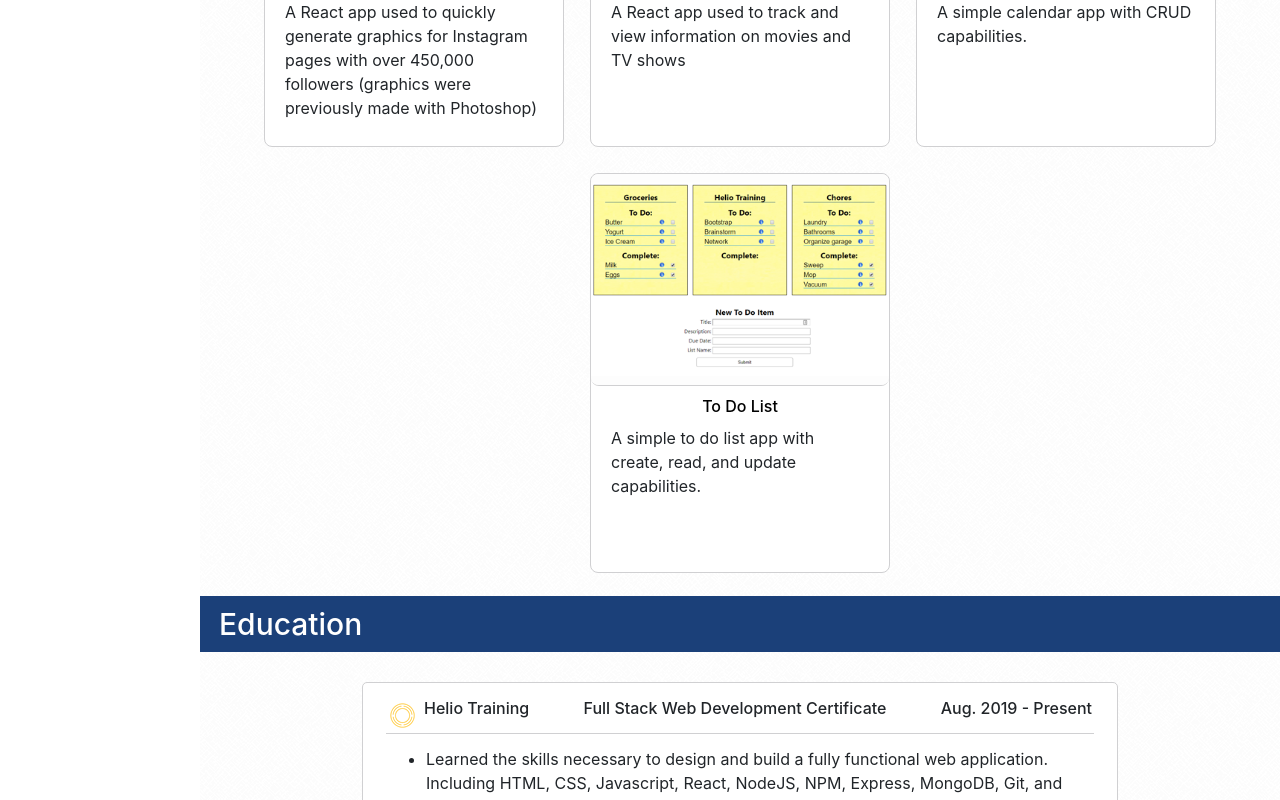
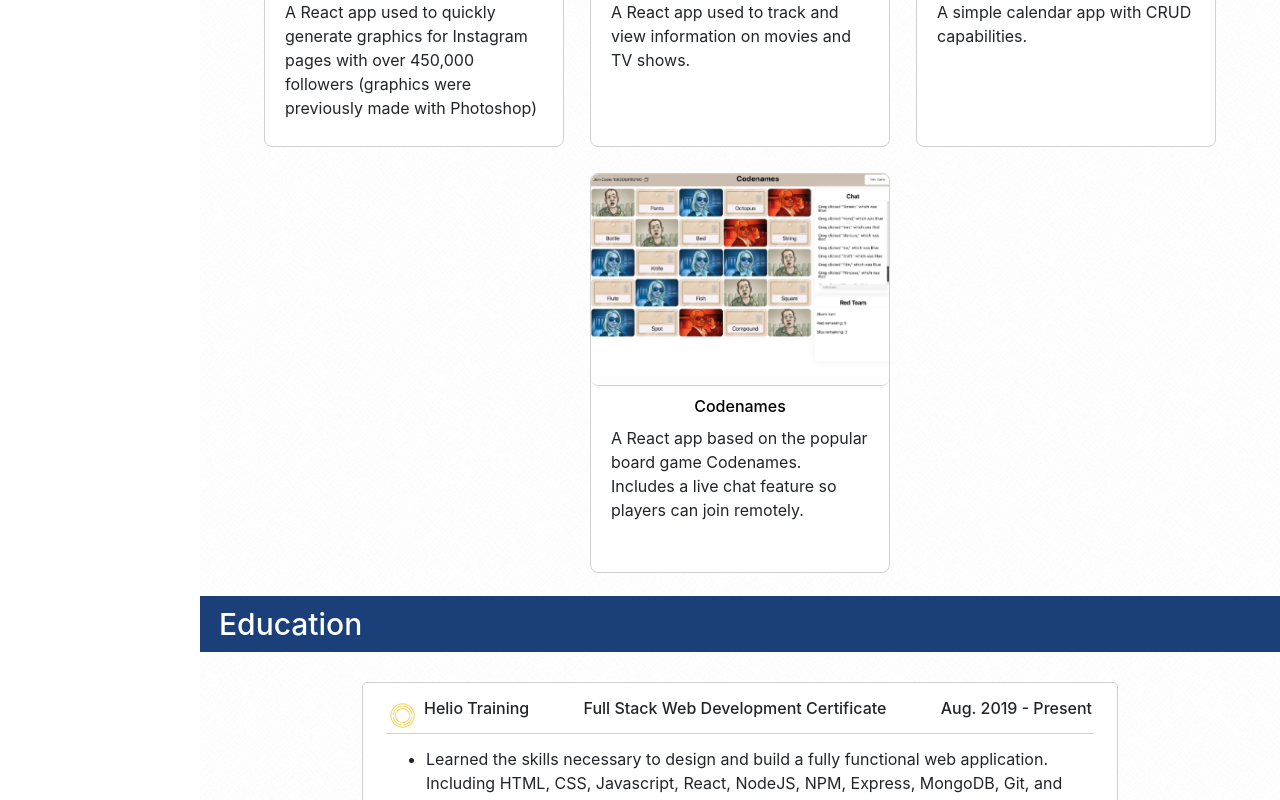
Before and after one commit to gmurph91/greg-portfolio, a React (Create React App) app: page / in a window 1280 px wide. Shown: the part 2738-3538 px from the top of the page. Built offline with nearby package versions, Linux system fonts and the light colour scheme.

Commit message:
added codenames

```diff
--- a/src/pages/home.js
+++ b/src/pages/home.js
@@ -143,7 +143,7 @@ return(
         <img className="projectImage" src="moviedb.png" alt="moviedb.png" />
         <h6><a className="projectLink" href="http://gregmovies.herokuapp.com/">Movie Database</a></h6>
         <div className="projectDescription">
-        <p>A React app used to track and view information on movies and TV shows</p>
+        <p>A React app used to track and view information on movies and TV shows.</p>
         </div>
       </div>
       <div className="projectBox">
@@ -154,10 +154,10 @@ return(
           </div>
       </div>
       <div className="projectBox">
-        <img className="projectImage" src="todo.png" alt="todo.png"/>
-        <h6><a className="projectLink" href="http://gregtodolist.herokuapp.com/">To Do List</a></h6>
+        <img className="projectImage" src="codenames.png" alt="codenames.png"/>
+        <h6><a className="projectLink" href="http://greg-codenames.herokuapp.com/">Codenames</a></h6>
         <div className="projectDescription">
-          <p>A simple to do list app with create, read, and update capabilities.</p>
+          <p>A React app based on the popular board game Codenames. Includes a live chat feature so players can join remotely.</p>
           </div>
       </div>
       </div>
```
Also changed, not shown: public/codenames.png (added), public/todo.png (deleted).
